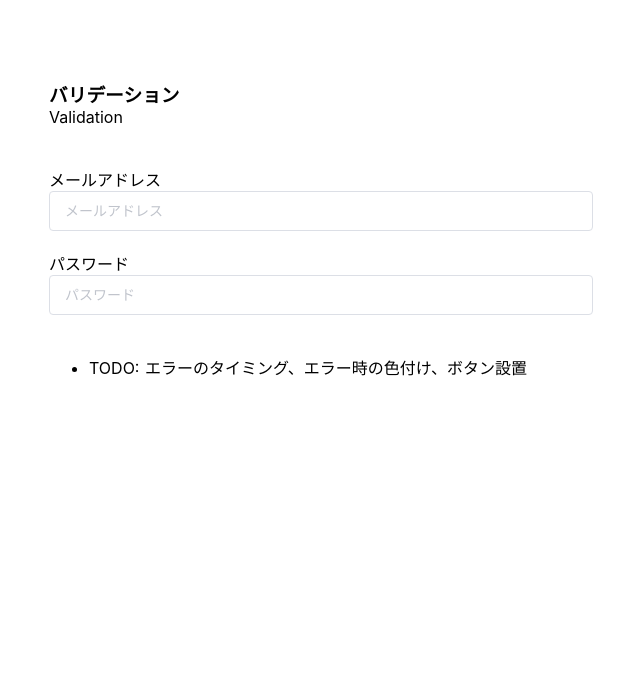
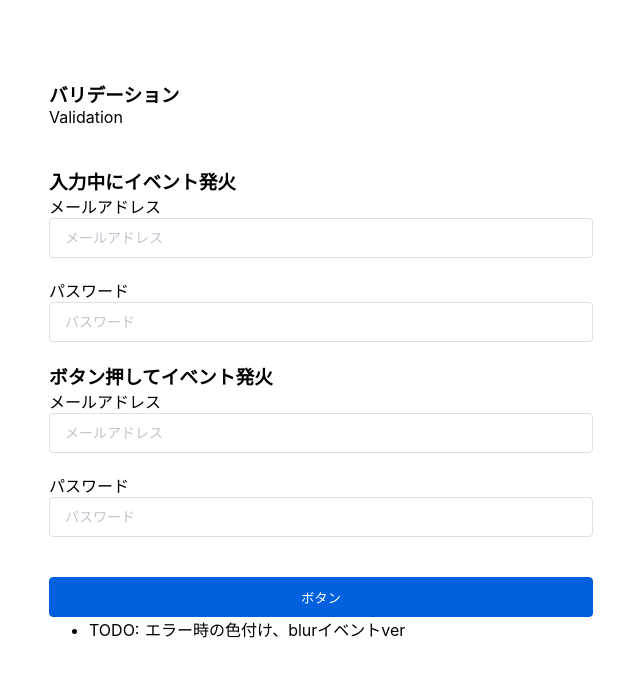
Before and after one commit to Kouki-Arai/nuxt_tips, a Nuxt app: page /form/validation in a window 1280 px wide. Shown: the top 676 px of the page, without its empty margins (319-959 px from the left). Built offline with nearby package versions, Linux system fonts and the light colour scheme; what vue-sidebar-menu would draw is missing.

Commit message:
add: Sass set up, validation button ver

```diff
--- /dev/null
+++ b/assets/sass/color.scss
@@ -0,0 +1,33 @@
+//Brand
+$brand-01: #0061DF;
+$brand-02: #4E4E5A;
+$brand-03: #727279;
+
+//Typography
+$text-01: rgba(0, 0, 0, 0.87);
+$text-02: rgba(0, 0, 0, 0.6);
+$text-025: rgba(0, 0, 0, 0.5);
+$text-03: rgba(0, 0, 0, 0.3);
+$text-04: rgba(0, 0, 0, 0.17);
+$text-inverse: #FFFFFF;
+
+//Surface / Background
+$ui-01: #FFFFFF;
+$ui-02: #FAFAFC;
+$ui-03: #F0F1F3;
+$ui-04: #D3D4D8;
+$ui-05: #A1A4B1;
+$ui-06: #232735;
+$ui-07: #000000;
+
+//Hover state
+$hover-primary: #3E465F;
+$hover-row: #EEEEF1;
+
+//Support
+$support-info: #000000;
+$support-success: #000000;
+$support-error: #000000;
+$support-warning: #FF0000;
+
+$main: rgb(61, 197, 142);
--- /dev/null
+++ b/components/BaseButton.vue
@@ -0,0 +1,189 @@
+<template>
+  <button class="base-button" :class="{disable:disable, fill:fill, 'text-button':textButton, full:full}"
+          @click="handleClick">
+    <!-- <icon-element v-if="!!icon && (iconStyle === 'left' || iconStyle === 'only')" class="icon left" :name="iconImageSrc"
+                  alt="icon"></icon-element> -->
+    <span v-if="iconStyle!=='only'" class="text button-text">
+      <slot></slot>
+      <!-- <icon-element v-if="loading" :name="iconImageSrc" class="icon loading"></icon-element> -->
+    </span>
+    <!-- <icon-element v-if="!!icon && iconStyle === 'right'" class="icon right" :name="iconImageSrc"
+                  alt="icon"></icon-element> -->
+  </button>
+</template>
+
+<script lang="ts">
+  import Vue, {PropType} from 'vue'
+  // import IconElement from "~/components/IconElement.vue";
+
+  export type DataType = {}
+
+  const ICON_LIST = ['', 'add', 'star', 'menu'];
+  const ICON_STYLE_LIST = ['', 'left', 'right', 'only'];
+
+  export default Vue.extend({
+    name: "BaseButton",
+    components: {
+      // IconElement
+    },
+    props: {
+      icon: {
+        type: String as PropType<string>,
+        default: '',
+        validator(value) {
+          return ICON_LIST.includes(value)
+        }
+      },
+      iconStyle: {
+        type: String as PropType<string>,
+        default: 'left',
+        validator(value) {
+          return ICON_STYLE_LIST.includes(value)
+        }
+      },
+      disable: {
+        type: Boolean as PropType<boolean>,
+        default: false
+      },
+      fill: {
+        type: Boolean as PropType<boolean>,
+        default: false
+      },
+      full: {
+        type: Boolean as PropType<boolean>,
+        default: false
+      },
+      textButton: {
+        type: Boolean as PropType<boolean>,
+        default: false
+      },
+      loading: {
+        type: Boolean as PropType<boolean>,
+        default: false
+      }
+    },
+    data() {
+      return {}
+    },
+    mounted() {
+
+    },
+    methods: {
+      handleClick(): any {
+        //@ts-ignore
+        if (this.disable) return false;
+        //@ts-ignore
+        return this.$emit('click');
+      }
+    },
+    computed: {
+      iconImageSrc() {
+        if (this.loading) {
+          return 'loading'
+        }
+        switch (this.icon) {
+          case 'add':
+            return 'outline-add-24px';
+          case 'star':
+            return 'outline-star-24px';
+          case 'menu':
+            return 'nav-button'
+        }
+      }
+    }
+  })
+</script>
+
+<style scoped lang="scss">
+  .base-button {
+    height: 40px;
+    padding: 8px 16px;
+
+    background-color: $ui-02;
+
+    border: 1px solid $brand-01;
+    box-sizing: border-box;
+    border-radius: 4px;
+
+    color: $brand-01;
+    fill: $brand-01;
+
+    cursor: pointer;
+
+    display: flex;
+    justify-content: center;
+
+    .icon {
+      width: 24px;
+      height: 24px;
+    }
+
+    &.full {
+      width: 100%;
+    }
+
+    > * {
+      margin: auto 0;
+    }
+
+    > .button-text {
+      width: auto;
+    }
+
+    > .icon {
+      width: 16px;
+      height: 16px;
+
+      fill: $brand-01;
+
+      &.left {
+        margin-right: 4px;
+      }
+
+      &.right {
+        margin-left: 4px;
+      }
+    }
+
+    &.fill {
+      background-color: $brand-01;
+
+      fill: $text-inverse;
+
+      > .icon {
+        fill: white;
+      }
+
+      > .text {
+        color: $text-inverse;
+
+        > .loading /deep/ svg {
+          fill: white;
+        }
+      }
+    }
+
+    &.text-button {
+      background-color: inherit;
+      border-color: transparent;
+
+      > .text {
+        color: $text-03;
+
+        > .loading {
+          fill: $text-03;
+        }
+      }
+    }
+
+    &.disable {
+      cursor: not-allowed;
+      background-color: $ui-04 !important;
+      border-color: $ui-04 !important;
+
+      > .text {
+        color: white !important;
+      }
+    }
+  }
+</style>
--- a/components/BaseHeading.vue
+++ b/components/BaseHeading.vue
@@ -12,8 +12,7 @@
   const TITLE_TAG_LIST = ['h1', 'h2', 'h3', 'h4', 'h5', 'h6'];
 
   export default Vue.extend({
-    name: "BaseHeading",
-    components: {},
+    name: "base-heading",
     props: {
       tagLevel: {
         type: String as PropType<string>,
@@ -23,21 +22,17 @@
         }
       },
     },
-    data() {
-      return {}
-    },
-    mounted() {
-    },
-    methods: {
-      handleClick(){
-        //@ts-ignore
-        this.$emit('click');
-      }
-    },
+
     computed: {
       titleClass() {
         const levelNumber = parseInt(this.tagLevel.replace('h', ''));
         return `heading-${levelNumber}`;
+      }
+    },
+
+    methods: {
+      handleClick(){
+        this.$emit('click');
       }
     }
   })
--- /dev/null
+++ b/components/FormButtonSend.vue
@@ -0,0 +1,61 @@
+<template>
+  <div class="form-button-send">
+    <base-button :disable="disable" :loading="loading" fill full @click="handleClick">{{ title }}</base-button>
+  </div>
+</template>
+
+<script lang="ts">
+  import Vue, {PropType} from 'vue'
+  import BaseButton from "~/components/BaseButton.vue";
+
+  export default Vue.extend({
+    name: "FormButtonSend",
+    components: {
+      BaseButton
+    },
+    props: {
+      title: {
+        type: String as PropType<string>,
+      },
+      loading: {
+        type: Boolean as PropType<boolean>,
+        default: false
+      },
+      disable: {
+        type: Boolean as PropType<boolean>,
+        default: false
+      },
+    },
+    methods: {
+      handleClick() {
+        this.$emit('click');
+      }
+    }
+  })
+</script>
+
+<style scoped lang="scss">
+  .form-button-send {
+
+    > /deep/ .el-button--primary {
+      width: 100%;
+      background: #0061DF;
+      border-color: #0061DF;
+      border-radius: 4px;
+
+      &:hover {
+        opacity: 0.9;
+      }
+    }
+
+    .pp-link {
+      width: 100%;
+      margin-top: 12px;
+      text-align: center;
+
+      > .link {
+        text-decoration: underline;
+      }
+    }
+  }
+</style>
--- a/components/SideBar.vue
+++ b/components/SideBar.vue
@@ -18,6 +18,17 @@ export default Vue.extend({
           href: '/',
           title: 'Nuxt.js Tips',
           icon: 'fas fa-home'
+        },
+        {
+          title: 'Sass',
+          icon: 'fab fa-sass',
+          child: [
+              {
+                href: '/sass/set_up',
+                title: 'Set Up',
+                icon: 'fas fa-circle'
+              }
+          ]
         },
         // {
         //   href: '/validation',
@@ -47,6 +58,6 @@ export default Vue.extend({
 </script>
 <style lang="scss" scoped>
 .v-sidebar-menu{
-  background-color: rgb(61,197,142);
+  background-color: $main;
 }
 </style>
--- a/nuxt.config.js
+++ b/nuxt.config.js
@@ -39,6 +39,14 @@ export default {
     { src: '~/assets/sass/app.scss', lang: 'scss' },
   ],
 
+  styleResources: {
+    scss: [
+      '~/assets/sass/color.scss',
+      // '~/assets/scss/typography.scss',
+      // '~/assets/scss/effect.scss',
+    ]
+  },
+
   // Plugins to run before rendering page (https://go.nuxtjs.dev/config-plugins)
   plugins: [
     '@/plugins/element-ui',
@@ -52,10 +60,12 @@ export default {
   buildModules: [
     // https://go.nuxtjs.dev/typescript
     '@nuxt/typescript-build',
+    '@nuxtjs/style-resources'
   ],
 
   // Modules (https://go.nuxtjs.dev/config-modules)
   modules: [
+
   ],
 
   // Build Configuration (https://go.nuxtjs.dev/config-build)
--- a/package.json
+++ b/package.json
@@ -16,6 +16,7 @@
   "dependencies": {
     "@nuxt/typescript-runtime": "^2.0.0",
     "@nuxtjs/dotenv": "^1.4.1",
+    "@nuxtjs/style-resources": "^1.0.0",
     "core-js": "^3.6.5",
     "element-ui": "^2.13.2",
     "node-sass": "^4.14.1",
--- a/pages/form/validation.vue
+++ b/pages/form/validation.vue
@@ -1,17 +1,23 @@
 <template>
   <form-page title="バリデーション" title-english="Validation">
     <template slot="form">
+      <base-heading tag-level="h3">入力中にイベント発火</base-heading>
       <base-input label title="メールアドレス" v-model="formData.email"></base-input>
       {{checkEmail}}
       <base-input label title="パスワード" v-model="formData.password" password></base-input>
       {{checkPassword}}
+      <base-heading tag-level="h3">ボタン押してイベント発火</base-heading>
+      <base-input label title="メールアドレス" v-model="button.email"></base-input>
+      <!-- {{checkEmail}} -->
+      <base-input label title="パスワード" v-model="button.password" password></base-input>
+      <!-- {{checkPassword}} -->
     </template>
     <template slot="send">
-      <!-- <form-button-send :loading="loading" title="ログイン" @click="login" :showPrivacyPolicy="false"></form-button-send>
-      <form-button-other-action @click="handleForgetPassword" class="forget" title="パスワードを忘れた場合"></form-button-other-action> -->
+      <form-button-send :loading="loading" title="ボタン" @click="send"></form-button-send>
+      <!-- <form-button-other-action @click="handleForgetPassword" class="forget" title="パスワードを忘れた場合"></form-button-other-action> -->
       <comment>
         <ul>
-          <li>TODO: エラーのタイミング、エラー時の色付け、ボタン設置</li>
+          <li>TODO: エラー時の色付け、blurイベントver</li>
         </ul>
       </comment>
     </template>
@@ -31,9 +37,18 @@ export default Vue.extend({
   },
   data(){
     return {
+      loading: <Boolean>false,
       formData: <object> {
         email: <string> '',
         password: <string>''
+      },
+      button: <object> {
+        email: <string> '',
+        password: <string>''
+      },
+      buttonCheck: {
+        email: <Boolean> false,
+        password: <Boolean>false
       }
     }
   },
@@ -47,6 +62,15 @@ export default Vue.extend({
       // @ts-ignore
       return validPassword(this.formData.password)
     },
+  },
+
+  methods: {
+    send(){
+      console.log("click");
+      // @ts-ignore
+      var check: Boolean = validEmail(this.button.email) && validPassword(this.button.password) ? true : false;
+      console.log("validation", check);
+    }
   }
 })
 </script>
--- /dev/null
+++ b/pages/sass/set_up.vue
@@ -0,0 +1,41 @@
+<template>
+  <form-page title="初期設定" title-english="Set Up">
+    <template slot="send">
+      <comment>
+        <ol>
+          <li>yarn add sass-loader node-sass</li>
+          <li>yarn add -D @nuxtjs/style-resources</li>
+          <li>Add @nuxtjs/style-resources to buildModules section of nuxt.config.js</li>
+          <p>export default {
+            buildModules: [
+              '@nuxtjs/style-resources',
+            ],
+
+            styleResources: {
+            // your settings here
+            sass: [],
+            scss: [],
+            less: [],
+            stylus: []
+            }
+          }</p>
+        </ol>
+      </comment>
+    </template>
+  </form-page>
+</template>
+<script lang="ts">
+import Vue from 'vue'
+import FormPage from "~/components/FormPage.vue";
+export default Vue.extend({
+  name: "set-up",
+  components: {
+    FormPage
+  },
+  data(){
+    return {
+
+    }
+  }
+})
+</script>
```
Also changed, not shown: 1 other file (tests, documents, lock files or other folders).
